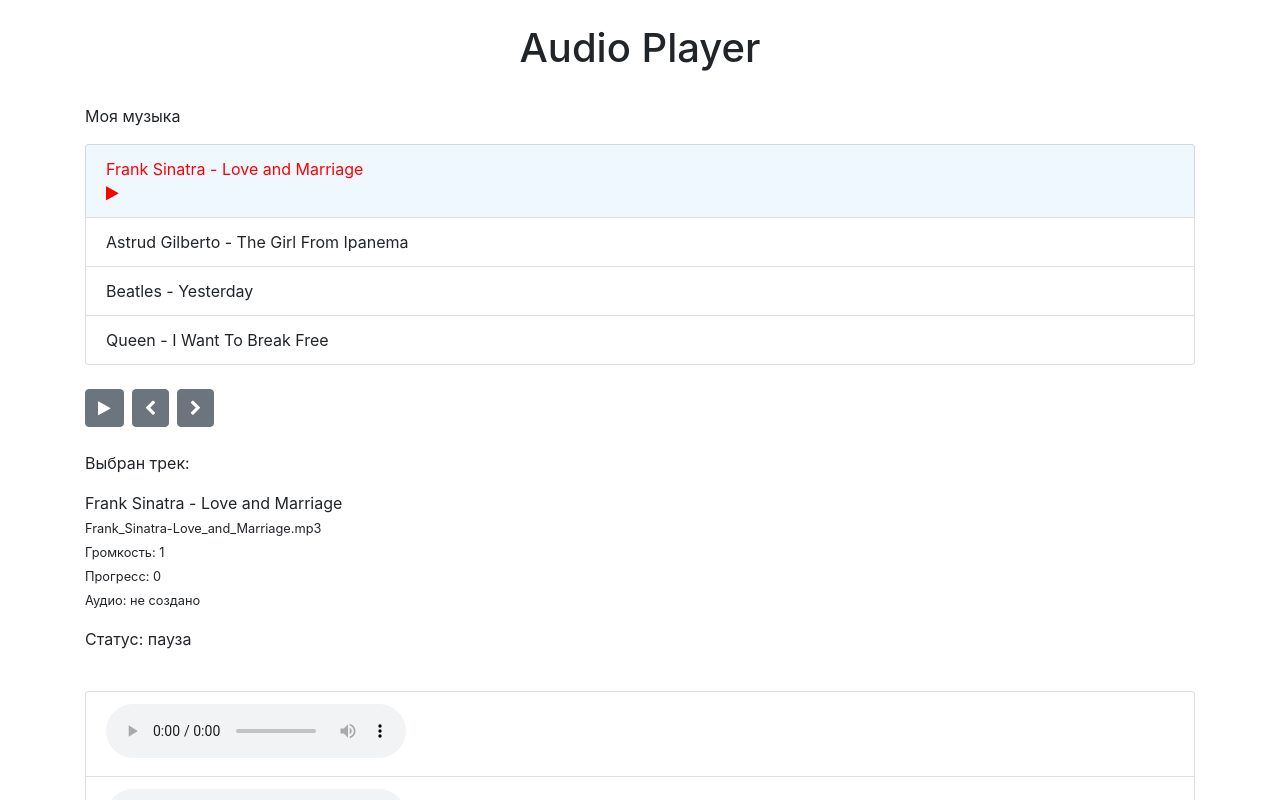
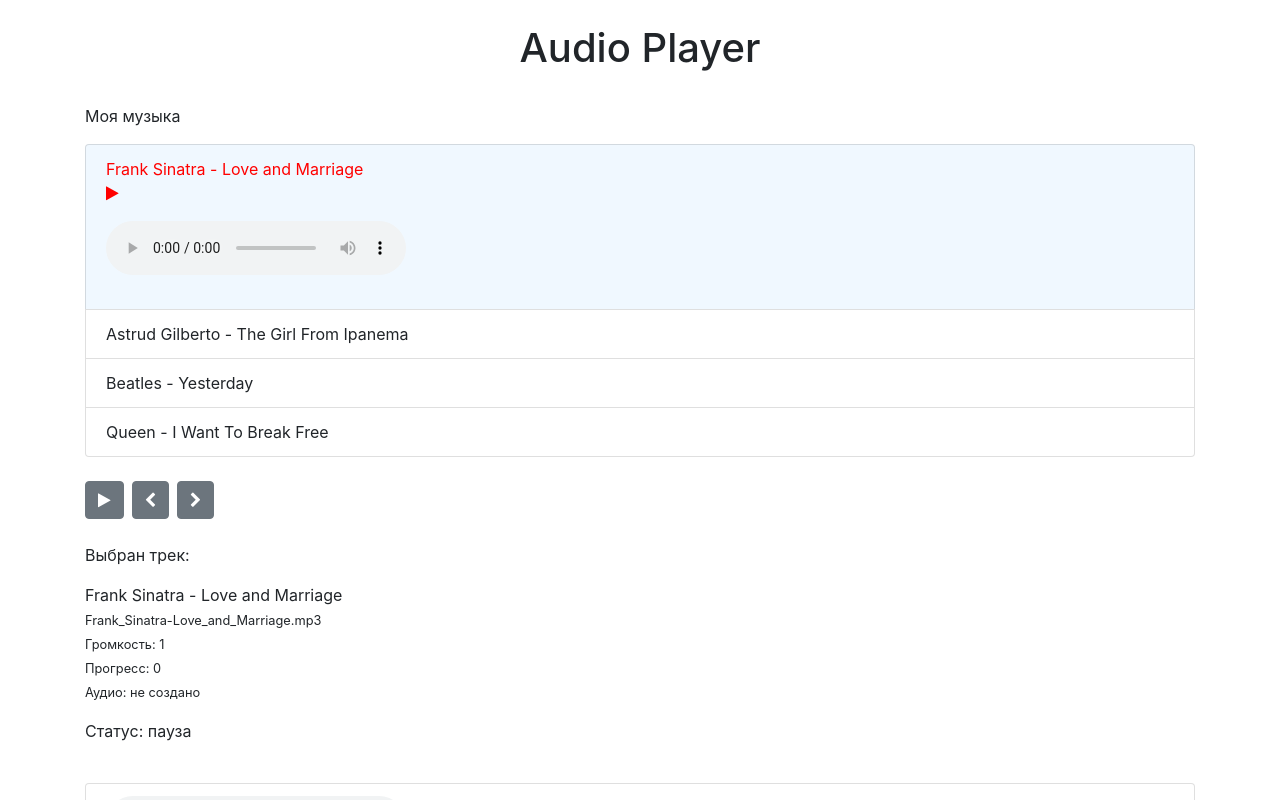
Before and after one commit to annamaria92/audioplayer, a Vue app: page / in a window 1280 px wide. Shown: the top 800 px of the page. Built offline with nearby package versions, Linux system fonts and the light colour scheme.

Commit message:
Display audio for every list item

```diff
--- a/src/App.vue
+++ b/src/App.vue
@@ -26,8 +26,16 @@
             {{item.song}}
           </div>
           <div v-if="index === currentaudioIndex">
-            <i class="fa fa-play" v-if="!isPlaying"></i>
-            <i class="fa fa-pause" v-if="isPlaying"></i>
+            <p>
+              <i class="fa fa-play" v-if="!isPlaying"></i>
+              <i class="fa fa-pause" v-if="isPlaying"></i>
+            </p>
+            <p>
+              <audio controls>
+                <source :src="musicServer + item.fileName" type="audio/mpeg">
+                Your browser does not support the audio element.
+              </audio>
+            </p>
           </div>
         </li>
       </ul>
```
